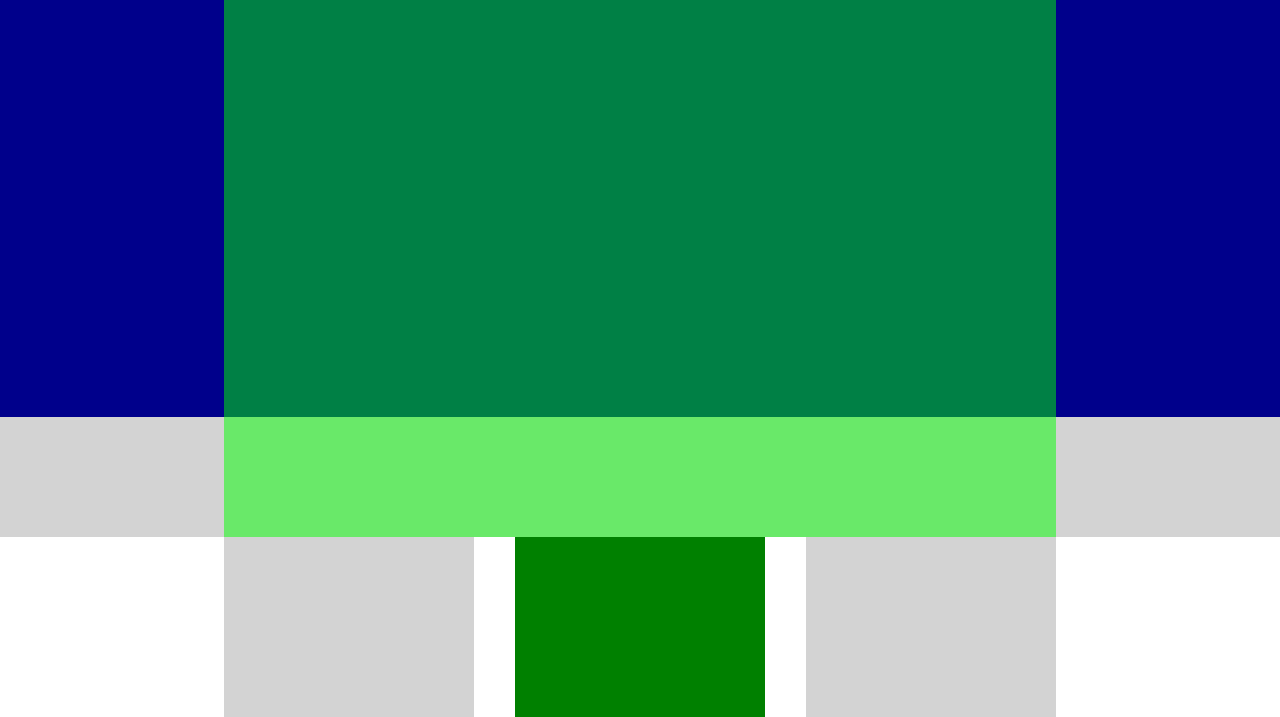
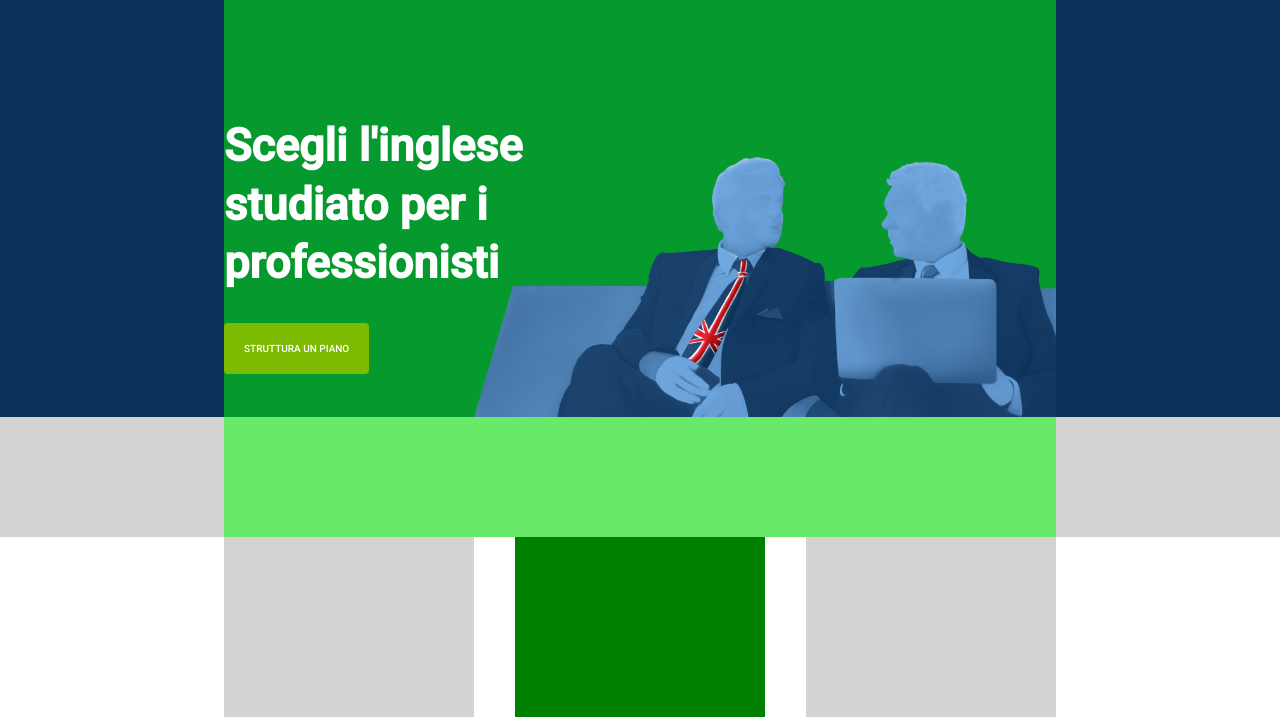
Before and after one commit to Dueel/htmlcss-fluentify, a plain HTML site: page index.html in a window 1280 px wide. Shown: the part 83-800 px from the top of the page. Drawn offline with Linux system fonts and the light colour scheme.

Commit message:
header h1 e background

```diff
--- a/css/master.css
+++ b/css/master.css
@@ -8,7 +8,8 @@
 header{
   /* debug */
   height: 500px;
-  background-color: darkblue;
+  color: white;
+  background-color: #0C325A;
 }
 
 nav, .box{
@@ -25,7 +26,14 @@ nav{
   height: 100%;
   background-color: rgba(0, 255, 0, 0.5);
   font-family: 'Roboto', sans-serif;
-  color: grey;
+  position: relative;
+}
+
+header .box{
+  background-image: url('../img/background-header.png');
+  background-size: 75%;
+  background-position: 120% 100%;
+  background-repeat: no-repeat;
 }
 
 nav img{
@@ -52,7 +60,7 @@ nav li:first-child{
 nav a{
   text-decoration: none;
   font-size: 10px;
-  color: white;
+  color: inherit;
 }
 
 nav div{
@@ -61,7 +69,7 @@ nav div{
   line-height: 40px;
 }
 
-nav button{
+header button{
   font-family: 'Roboto', sans-serif;
   font-size: 10px;
   color: white;
@@ -79,6 +87,23 @@ button[name=piano]{
   background-color: #7CBB02;
   border: none;
   padding: 5px 10px;
+}
+
+.title{
+  width: 50%;
+  position: absolute;
+  top: 200px;
+}
+
+.title h1{
+  font-size: 45px;
+  line-height: 1.3em;
+  margin-bottom: 30px;
+}
+
+.title button{
+  padding: 20px;
+
 }
 
 section:first-child{
--- a/index.html
+++ b/index.html
@@ -27,6 +27,10 @@
             <button type="button" name="piano">STRUTTURA UN PIANO</button>
           </div>
         </nav>
+        <div class="title">
+          <h1>Scegli l'inglese studiato per i professionisti</h1>
+          <button type="button" name="piano">STRUTTURA UN PIANO</button>
+        </div>
       </div>
     </header>
 
```
